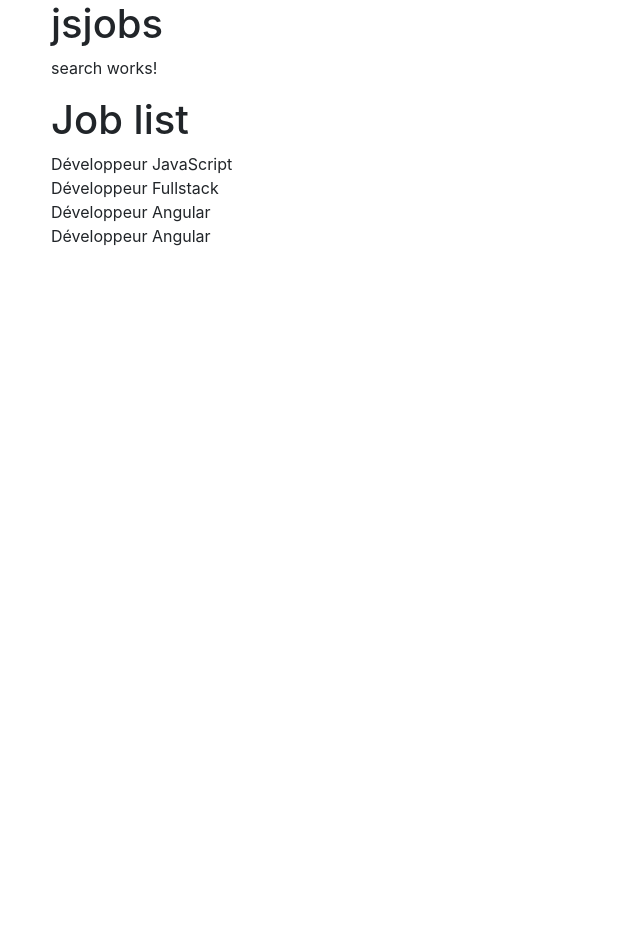
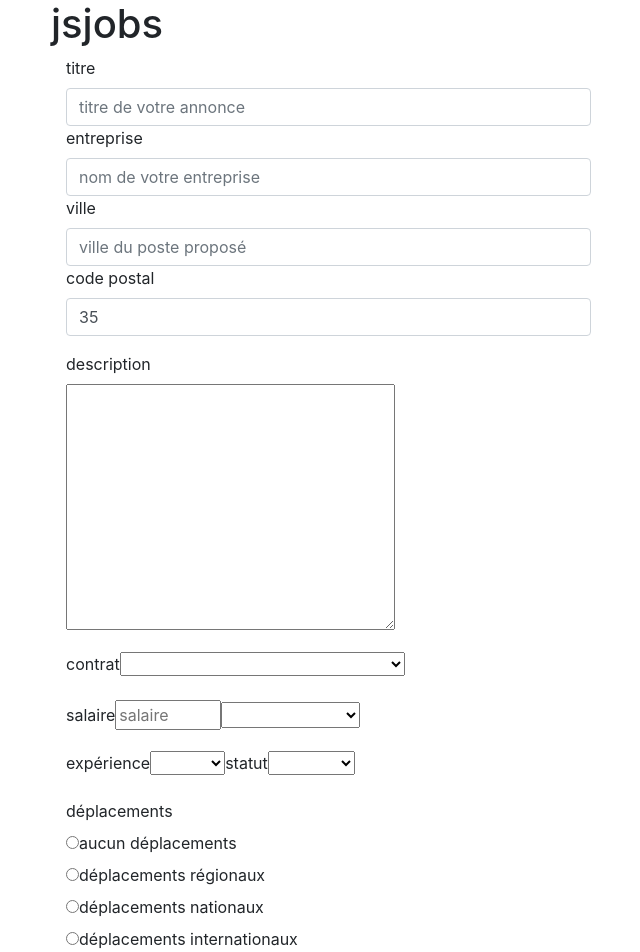
Before and after one commit to rhounkpe/jsjob, an Angular app: page / in a window 1280 px wide. Shown: the top 952 px of the page, without its empty margins (34-674 px from the left). Before the commit the page ends 800 px from the top, so only its background shows below. Built offline with nearby package versions, Linux system fonts and the light colour scheme.

Commit message:
Form builder

```diff
--- a/src/app/app.component.html
+++ b/src/app/app.component.html
@@ -1,4 +1,6 @@
 <h1>{{title}}</h1>
+
+<cc-job-add-form></cc-job-add-form>
 
 <cc-search></cc-search>
 <cc-job-list></cc-job-list>
--- /dev/null
+++ b/src/app/job-add-form/job-add-form.component.css
@@ -0,0 +1,9 @@
+.small-text {
+  width: 106px;
+}
+
+
+.currency {
+  height: 26px;
+  width: 139px;
+}
--- /dev/null
+++ b/src/app/job-add-form/job-add-form.component.html
@@ -0,0 +1,90 @@
+<div class="panel-body">
+  <form [formGroup]="form" (ngSubmit)="createJob()">
+    <div class="form-group col-sm-6">
+      <label for="title">titre</label>
+      <input type="text"
+             name="title"
+             class="form-control"
+             placeholder="titre de votre annonce"
+             formControlName="title">
+      <label for="company">entreprise</label>
+      <input type="text"
+             name="company"
+             class="form-control"
+             placeholder="nom de votre entreprise"
+             formControlName="company">
+      <label for="city">ville</label>
+      <input type="text"
+             name="city"
+             class="form-control"
+             placeholder="ville du poste proposé"
+             formControlName="city">
+      <label for="zipcode">code postal</label>
+      <input type="text"
+             name="zipcode"
+             class="form-control"
+             placeholder="code postal"
+             formControlName="zipcode">
+    </div>
+
+    <div class="form-group col-sm-6">
+      <label for="description">description</label><br>
+      <textarea name="description" cols="30" rows="10" formControlName="description"></textarea>
+    </div>
+
+    <div class="form-group col-sm-6">
+      <label for="contract">contrat</label>
+      <select name="contract" formControlName="contract">
+        <option *ngFor="let ct of contractTypes" [value]="ct.value">{{ct.name}}</option>
+      </select>
+
+    </div>
+    <div class="form-group col-sm-12">
+      <label for="salary">salaire</label>
+      <input type="text"
+             name="salary"
+             class="small-text"
+             placeholder="salaire"
+             formControlName="salary">
+      <select name="currency" formControlName="currency" class="currency">
+        <option *ngFor="let curr of currencies" [value]="curr.value">{{curr.name}}</option>
+      </select>
+    </div>
+
+    <div class="form-group col-sm-6">
+      <label for="experience">expérience</label>
+      <select name="experience" formControlName="experience">
+        <option *ngFor="let exp of experience" [value]="exp.value">{{exp.name}}</option>
+      </select>
+      <label for="status">statut</label>
+      <select name="status" formControlName="status">
+        <option *ngFor="let status of statuses" [value]="status.value">{{status.name}}</option>
+      </select>
+    </div>
+
+    <div class="form-group col-sm-12">
+      <label for="area">déplacements</label><br>
+      <div *ngFor="let area of areas">
+        <input type="radio"
+               [id]='"btn-" + area.value'
+               name="area"
+               [value]="area.value"
+               formControlName="area"> <label [for]='"btn-" + area.value'>{{area.name}}</label>
+      </div>
+    </div>
+
+    <div class="form-group col-sm-12">
+      <label for="field">secteur</label>
+      <input type="text"
+             name="field"
+             placeholder="secteur d'activité"
+             formControlName="field"
+      >
+    </div>
+
+    <div class="form-group col-sm-6">
+      <button type="submit" class="btn btn-success">créer l'annonce</button>
+    </div>
+
+  </form>
+</div>
--- /dev/null
+++ b/src/app/job-add-form/job-add-form.component.ts
@@ -0,0 +1,73 @@
+import { Component, OnInit } from '@angular/core';
+import {FormBuilder, FormGroup} from '@angular/forms';
+
+@Component({
+  selector: 'cc-job-add-form',
+  templateUrl: './job-add-form.component.html',
+  styleUrls: ['./job-add-form.component.css']
+})
+export class JobAddFormComponent implements OnInit {
+
+  form: FormGroup;
+
+  contractTypes = [
+    { id: 1, name: 'stage', value: 'internship' },
+    { id: 2, name: 'interim', value: 'temp' },
+    { id: 3, name: 'contrat à durée déterminée (CDD)', value: 'fixed-term' },
+    { id: 4, name: 'contrat à durée indéterminée (CDI)', value: 'permanent' },
+    { id: 5, name: 'indépendant', value: 'freelance' }
+  ]
+
+  currencies = [
+    {id: 1, name: 'euros', value: 'EU', symbol: '€'},
+    {id: 2, name: 'livres sterling', value: 'POUNDS', symbol: '£'},
+    {id: 3, name: 'francs CFA', value: 'CFA', symbol: 'CFA'},
+    {id: 4, name: 'dollars canadien', value: 'CAD', symbol: '$'}
+  ];
+
+  statuses = [
+    {id: 1, name: 'cadre', value: 'executive'},
+    {id: 1, name: 'employé', value: 'employee'}
+  ];
+
+  experience = [
+    { id: 1, name: 'junior', value: 'junior'},
+    { id: 2, name: 'medior', value: 'medior'},
+    { id: 3, name: 'senior', value: 'senior'}
+  ];
+
+  areas = [
+    {id: 1, name: 'aucun déplacements', value: 'none'},
+    {id: 2, name: 'déplacements régionaux', value: 'region'},
+    {id: 3, name: 'déplacements nationaux', value: 'nation'},
+    {id: 4, name: 'déplacements internationaux', value: 'international'}
+  ];
+
+  constructor(private formBuilder: FormBuilder) { }
+
+  ngOnInit() {
+    this.form = this.formBuilder.group({
+      id: -1,
+      title: '',
+      company: '',
+      city: '',
+      zipcode: 35,
+      description: '',
+      contract: '',
+      salary: null,
+      currency: '',
+      startdate: new Date(),
+      experience: '',
+      status: '',
+      area: '',
+      field: '',
+      publishdate: new Date(),
+      lastupdate: new Date()
+    });
+  }
+
+  createJob() {
+    console.log(this.form.value);
+  }
+
+}
```
Also changed, not shown: src/app/app.module.ts (+6 -2 lines), 1 other file (tests, documents, lock files or other folders).
